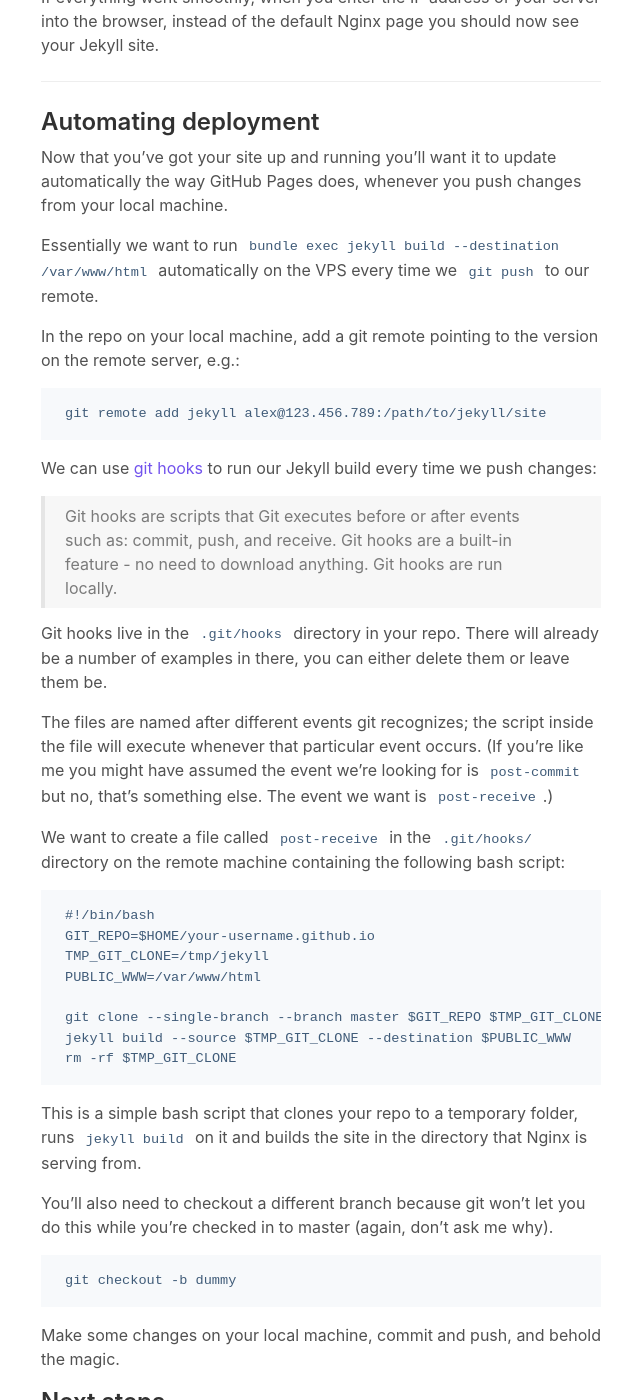
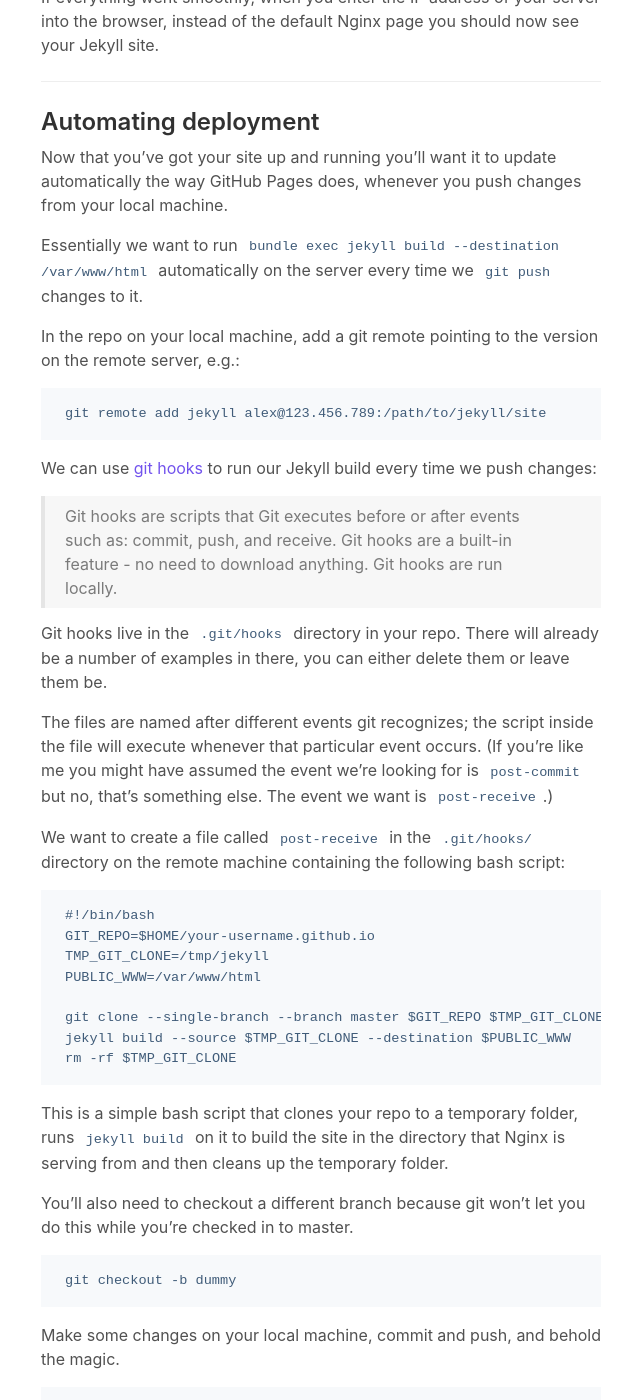
Before and after one commit to lxmrc/lxmrc.github.io, a Jekyll site: the page built from _posts/2020-10-28-migrating-from-github-pages-to-self-hosting.md, in a window 1280 px wide and 1400 px high, scrolled down 6141 px. Shown: the whole window, without its empty margins (319-959 px from the left). Built offline with Jekyll 4.4.1, drawn with Linux system fonts in a browser that asks for light colours; some of the changed text lies outside the part shown.

Commit message:
Improve article

````diff
--- a/_posts/2020-10-28-migrating-from-github-pages-to-self-hosting.md
+++ b/_posts/2020-10-28-migrating-from-github-pages-to-self-hosting.md
@@ -146,7 +146,7 @@ ruby 2.7.0p0 (2019-12-25 revision 647ee6f091) [x86_64-linux-gnu]
 
 ### Nginx
 
-To host a web site you need to have a web server running to serve it, which is exactly what Nginx is for:
+To host a web site you need to have a web server set up. We're going to use Nginx:
 
 ```shell
 sudo apt install -y nginx
@@ -209,7 +209,7 @@ If everything went smoothly, when you enter the IP address of your server into t
 
 Now that you've got your site up and running you'll want it to update automatically the way GitHub Pages does, whenever you push changes from your local machine.
 
-Essentially we want to run `bundle exec jekyll build --destination /var/www/html` automatically on the VPS every time we `git push` to our remote.
+Essentially we want to run `bundle exec jekyll build --destination /var/www/html` automatically on the server every time we `git push` changes to it.
 
 In the repo on your local machine, add a git remote pointing to the version on the remote server, e.g.:
 
@@ -238,15 +238,19 @@ jekyll build --source $TMP_GIT_CLONE --destination $PUBLIC_WWW
 rm -rf $TMP_GIT_CLONE
 ```
 
-This is a simple bash script that clones your repo to a temporary folder, runs `jekyll build` on it and builds the site in the directory that Nginx is serving from.
+This is a simple bash script that clones your repo to a temporary folder, runs `jekyll build` on it to build the site in the directory that Nginx is serving from and then cleans up the temporary folder.
 
-You'll also need to checkout a different branch because git won't let you do this while you're checked in to master (again, don't ask me why).
+You'll also need to checkout a different branch because git won't let you do this while you're checked in to master.
 
 ```shell
 git checkout -b dummy
 ```
 
 Make some changes on your local machine, commit and push, and behold the magic.
+
+```shell
+git push jekyll
+```
 
 ## Next steps
 
````
Also changed, not shown: other parts of _posts/2020-10-28-migrating-from-github-pages-to-self-hosting.md (+1 -1 lines).
